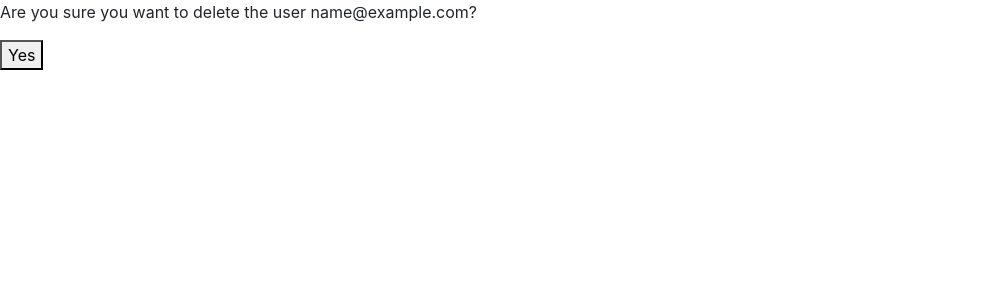
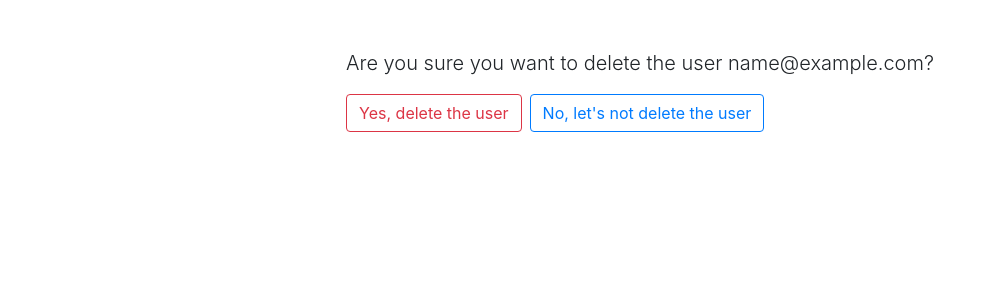
Before and after one commit to FilipHalon/movienager, a Django app: the page made by movienager/accounts/templates/user_forms/user-delete.html in a window 1280 px wide. Shown: the top 300 px of the page, without its empty margins (0-996 px from the left). Run offline with Django 3.2, Linux system fonts and the light colour scheme; the first user in the database is signed in; tables that the repository leaves empty hold one stand-in row (Sample ...); some libraries are stand-ins or nearby versions.

Commit message:
Delete User template styled.

```diff
--- a/movienager/accounts/templates/user_forms/user-delete.html
+++ b/movienager/accounts/templates/user_forms/user-delete.html
@@ -5,9 +5,16 @@
 {% endblock title %}
 
 {% block body %}
+    <section class="container d-flex justify-content-center">
         <form rm method="post">
-        {% csrf_token %}
-            <p>Are you sure you want to delete the user {{ object }}?</p>
-            <button type="submit">Yes</button>
+            {% csrf_token %}
+            <div class="row mt-5">
+                <p class="lead">Are you sure you want to delete the user {{ object }}?</h2>
+            </div>
+            <div class="row">
+                <button type="submit" class="mr-2 btn btn-outline-danger">Yes, delete the user</button>
+                <a href={% url 'admin-panel-user-mng' %} class="btn btn-outline-primary">No, let's not delete the user</a>
+            </div>
         </form>
+    </section>
 {% endblock body %}
```
